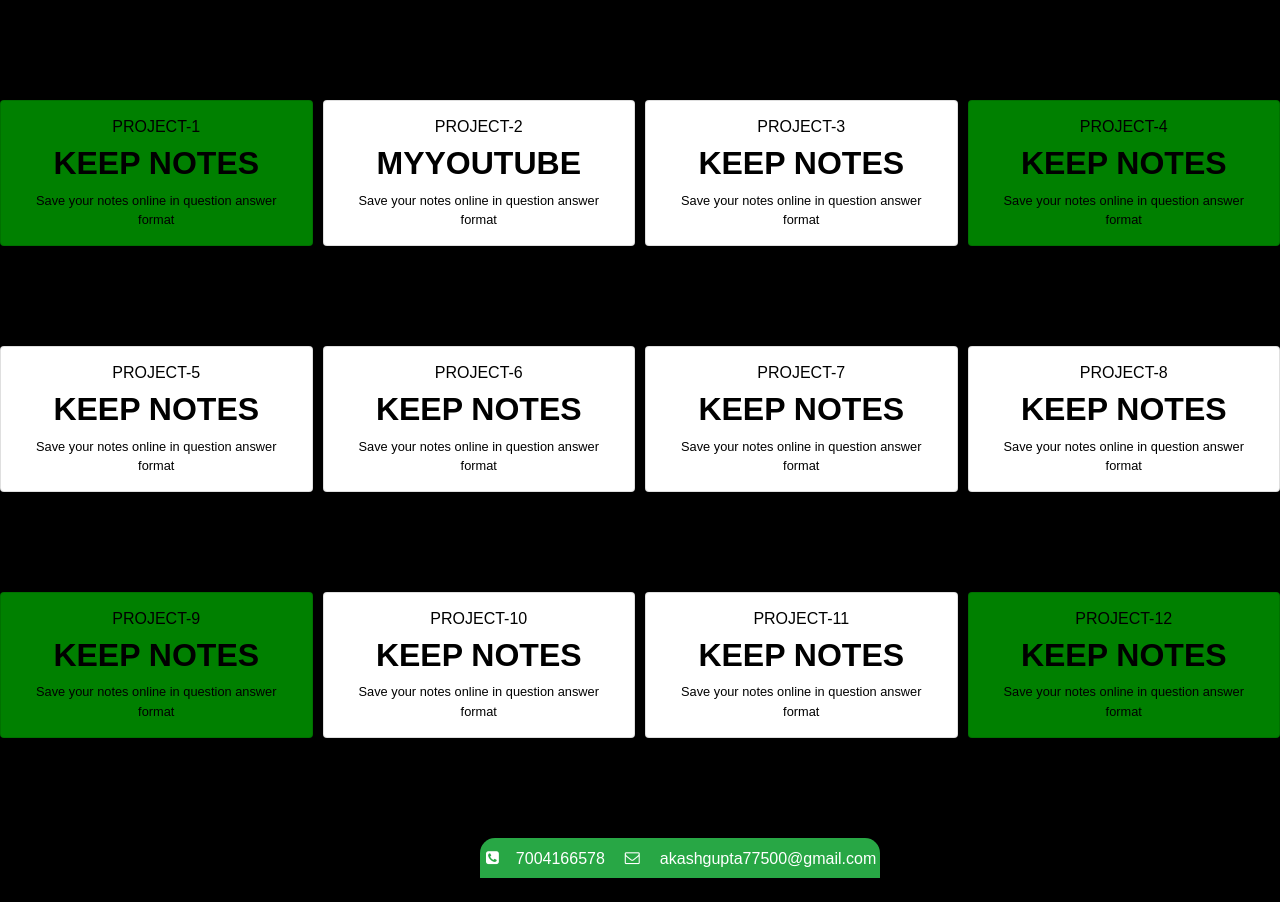
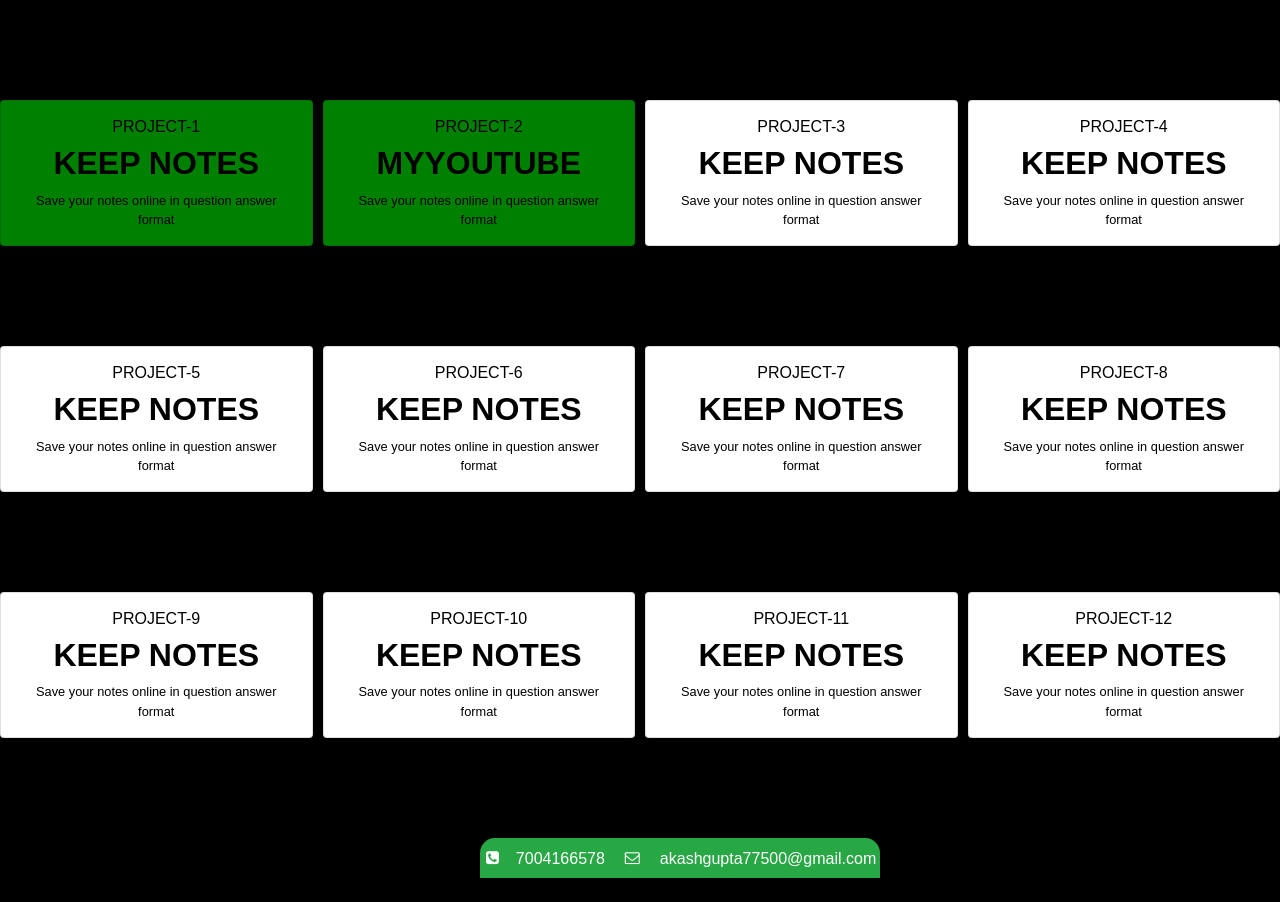
Before and after one commit to akashgupta77500/PROJECTS, a Django app: page /project in a window 1280 px wide. Shown: the part 66-968 px from the top of the page. Run offline with Django 3.2, Linux system fonts and the light colour scheme; some libraries are stand-ins or nearby versions.

Commit message:
Update project.html

```diff
--- a/akash/templates/project.html
+++ b/akash/templates/project.html
@@ -144,7 +144,7 @@ body {
   </div>
 
   <div class="column">
-    <div class="card"style="background-color:white;color:black">
+    <div class="card"style="background-color:green;color:black">
         <h6>PROJECT-2</h6>
       <h2><a href="https://my--youtube.herokuapp.com/" style="color:black"><b>MYYOUTUBE</b></a></h2>
        <small> Save your notes online in question answer format</small>
@@ -160,7 +160,7 @@ body {
   </div>
 
   <div class="column">
-    <div class="card"style="background-color:green;color:black">
+    <div class="card"style="background-color:white;color:black">
         <h6>PROJECT-4</h6>
       <h2><a href="{% url 'study' %}" style="color:black"><b>KEEP NOTES</b></a></h2>
        <small> Save your notes online in question answer format</small>
@@ -207,7 +207,7 @@ body {
 
 <div class="row" style="margin-top:100px">
   <div class="column">
-    <div class="card"style="background-color:green;color:black">
+    <div class="card"style="background-color:white;color:black">
         <h6>PROJECT-9</h6>
       <h2><a href="{% url 'study' %}" style="color:black"><b>KEEP NOTES</b></a></h2>
        <small> Save your notes online in question answer format</small>
@@ -232,7 +232,7 @@ body {
   </div>
 
   <div class="column">
-    <div class="card"style="background-color:green;color:black">
+    <div class="card"style="background-color:white;color:black">
         <h6>PROJECT-12</h6>
       <h2><a href="{% url 'study' %}" style="color:black"><b>KEEP NOTES</b></a></h2>
        <small> Save your notes online in question answer format</small>
```
